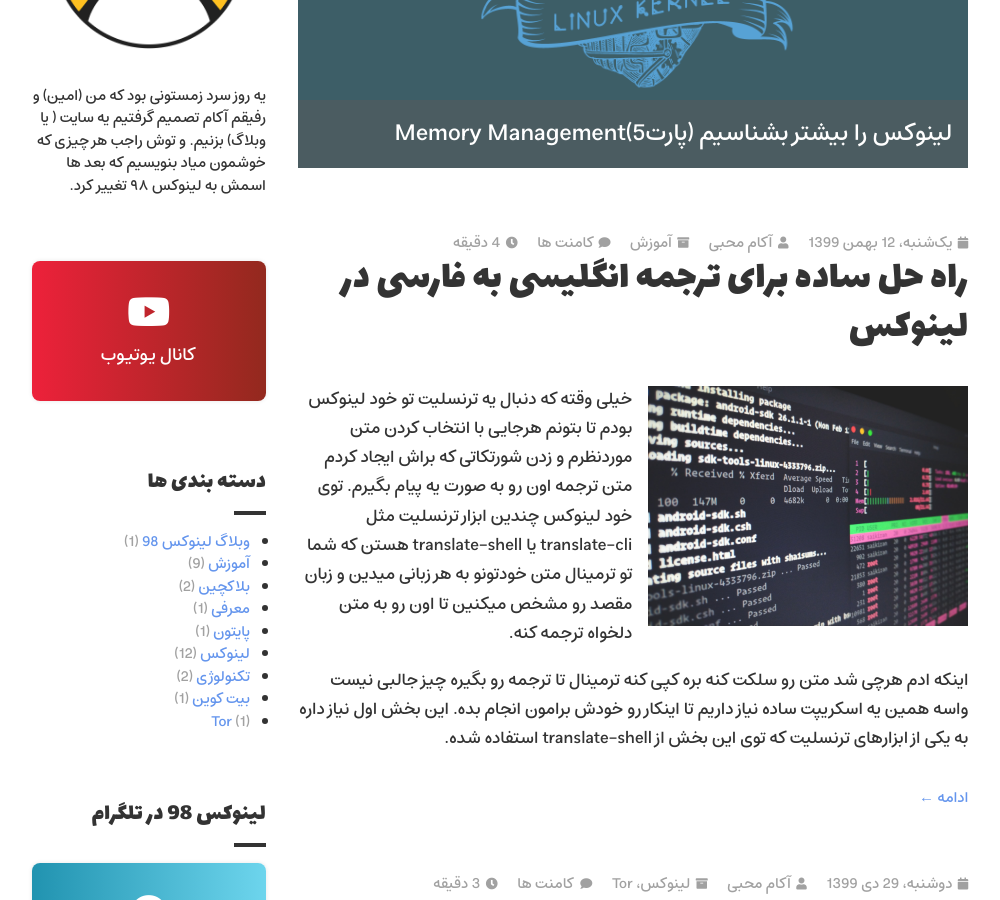
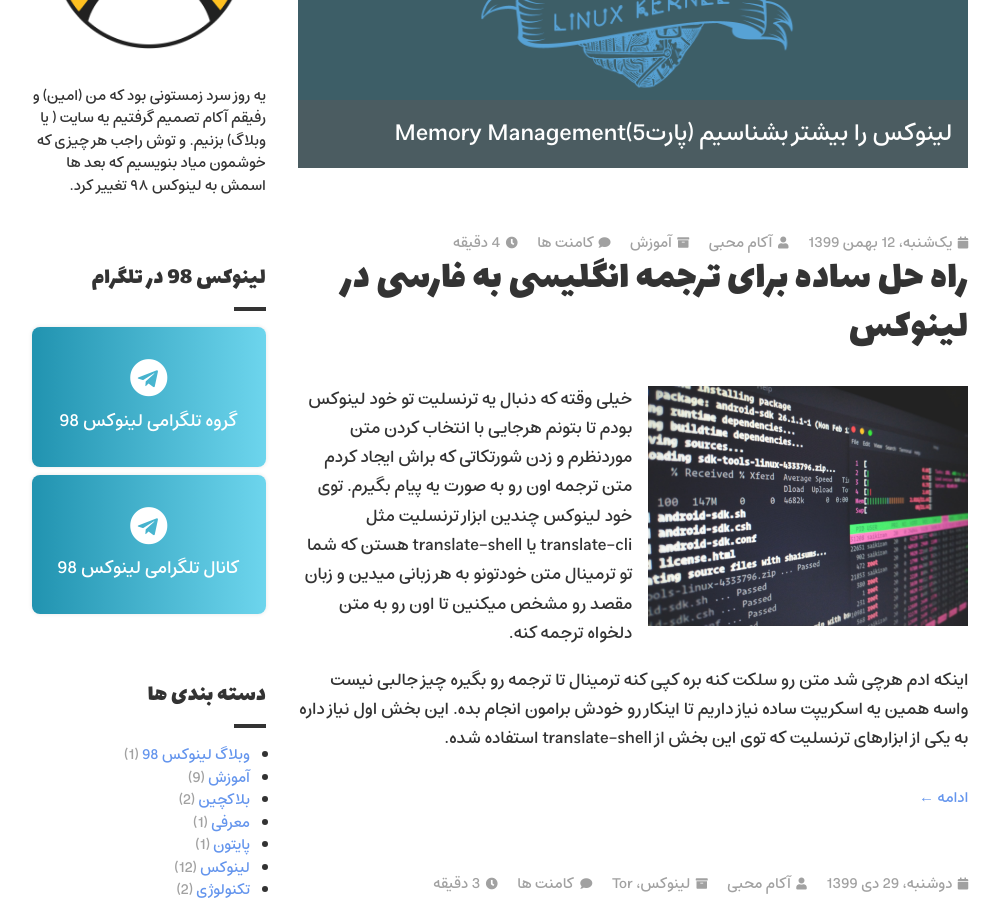
Before and after one commit to akamohebbi/linux98.ir, a Jekyll site: the page built from index.html, in a window 1280 px wide and 900 px high, scrolled down 1181 px. Shown: the whole window, without its empty margins (140-1140 px from the left). Built offline with Jekyll 4.4.1, drawn with Linux system fonts in a browser that asks for light colours; the list of posts is cut into pages by our own code; part of the change alters nothing that is shown; some of the changed text lies outside the part shown.

Commit message:
Update sidebar.html

```diff
--- a/_includes/template/sidebar.html
+++ b/_includes/template/sidebar.html
@@ -10,7 +10,8 @@
 
     {%
         include widgets/banner.html
-        collection="social"
+        title="لینوکس 98 در تلگرام"
+        collection="telegram"
     %}
 
     {%
@@ -20,8 +21,7 @@
 
     {%
         include widgets/banner.html
-        title="لینوکس 98 در تلگرام"
-        collection="telegram"
+        collection="social"
     %}
 
     {%
```
